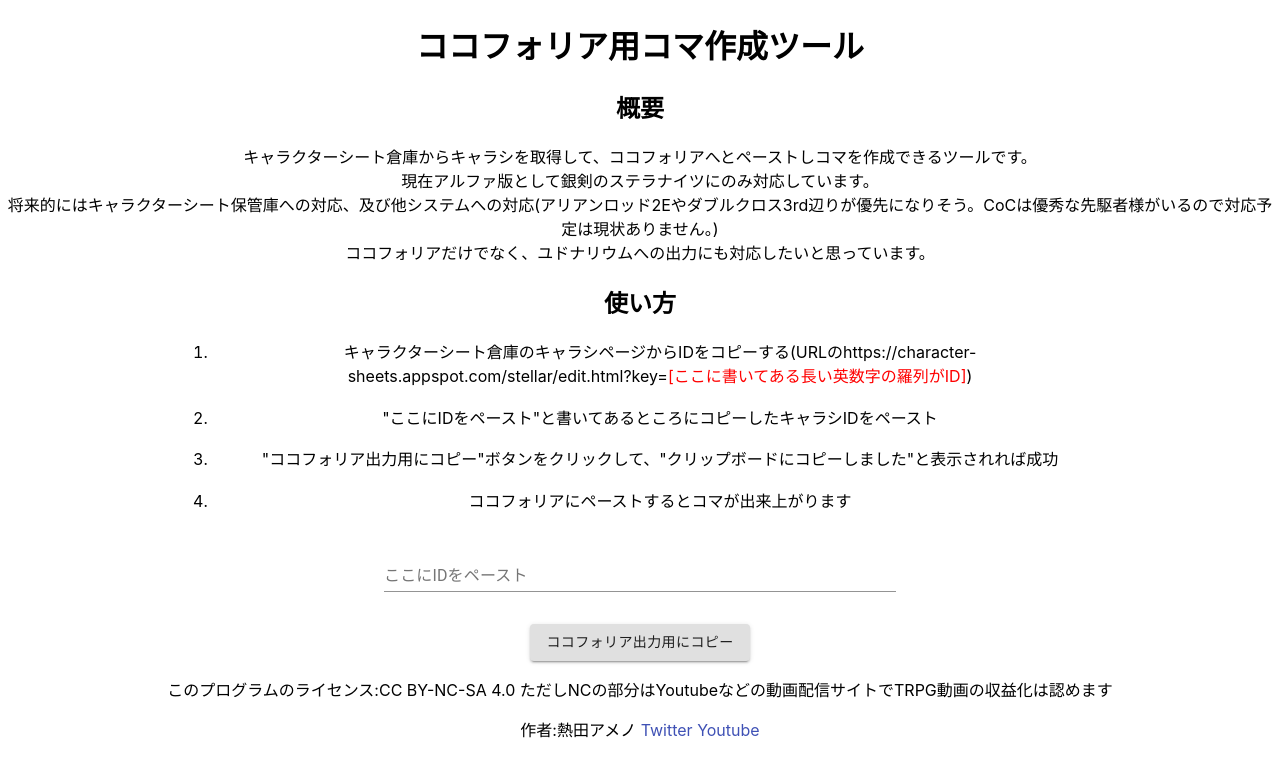
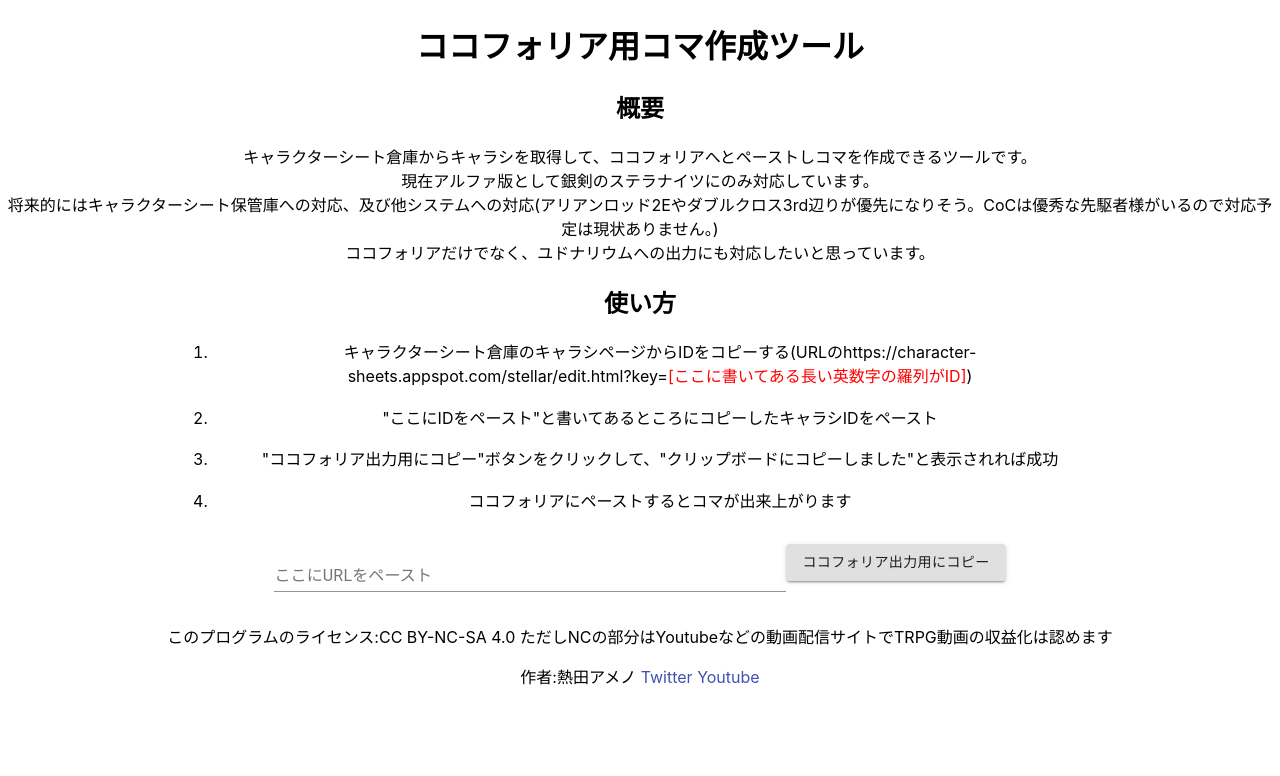
Before and after one commit to AmenoAtsuta/character-sheet-to-ccfolia, a React (Create React App) app: page / in a window 1280 px wide. Shown: the top 776 px of the page. Built offline with nearby package versions, Linux system fonts and the light colour scheme.

Commit message:
URLで出力できるように変更し、処理を改善

```diff
--- a/src/App.tsx
+++ b/src/App.tsx
@@ -8,6 +8,38 @@
 import {indigo, red} from '@mui/material/colors'
 import {ToStellarKnightsCcfolia} from "./to_charasheet_json/StellarKnights"
 import './App.css';
+
+type CharacterClipboardData = {
+  kind: "character";
+  data: Partial<Character>;
+}
+
+type Character = {
+  name: string;
+  memo: string;
+  initiative?: number;
+  externalUrl: string;
+  status: {
+    label: string;
+    value: number;
+    max: number;
+  }[];
+  params?: { label: string; value: string }[];
+  iconUrl: string | null; // [!]
+  faces: { iconUrl: string | null; label: string }[]; // [!]
+  x: number; // [!]
+  y: number; // [!]
+  angle?: number;
+  width?: number;
+  height?: number;
+  active: boolean; // [!]
+  secret?: boolean;
+  invisible?: boolean;
+  hideStatus?: boolean;
+  color?: string;
+  commands?: string;
+  owner?: string | null;
+};
 
 const darkTheme=createTheme({
   palette:{
@@ -25,6 +57,7 @@
   const [system,setSystem]=useState<string>("stellar")
   const [sheetId,setSheetId]=useState<string>("")
   const [resCharaSheet,setResCharaSheet]=useState({});
+  const [charaSheetUrl,setCharaSheetUrl]=useState<string>("")
 
   const inputForms=css`
     margin: 2.5% 0;
@@ -47,31 +80,14 @@
     color:red;
   `
 
-  useEffect(()=>{
-    if(sheetId!=="" && system!==""){
-      fetchJsonp(`https://character-sheets.appspot.com/${system}/display?ajax=1&key=${sheetId}`,{
-        jsonpCallback: 'callback',
-      })
-      .then((res)=>{return res.json()})
-      .then((json)=>{
-        console.log(json);
-        switch(system){
-          case "stellar":
-            setResCharaSheet(ToStellarKnightsCcfolia(json,sheetId))
-            break
-        }
-      })
-      .catch((err)=>{
-        console.log(err)
-      })
-  }
-  },[sheetId,system])
-
   const InputForm:React.VFC=()=>{
     return (
       <div css={inputForms}>
         <form>
-          <TextField variant="standard" label="ここにIDをペースト" onChange={idHandleChange} value={sheetId} css={inputId} />
+          <TextField variant="standard" label="ここにURLをペースト" onChange={idHandleChange} value={charaSheetUrl} css={inputId} name="url" />
+          <Button variant="contained" onClick={handleSubmit} >
+          ココフォリア出力用にコピー
+          </Button>
         </form>
       </div>
     )
@@ -86,8 +102,35 @@
     )
   }
 
-  const copyCharaSheetJson=():void=>{
-    navigator.clipboard.writeText(JSON.stringify(resCharaSheet))
+  const handleSubmit=()=>{
+    console.log(sheetId)
+    if(charaSheetUrl.includes("character-sheets.appspot.com") && sheetId!==""){
+      console.log(`https://character-sheets.appspot.com/${system}/display?ajax=1&key=${sheetId}`)
+      fetchJsonp(`https://character-sheets.appspot.com/${system}/display?ajax=1&key=${sheetId}`,{
+        jsonpCallback: 'callback',
+      })
+      .then((res)=>{return res.json()})
+      .then((json)=>{
+        console.log(json);
+        switch(system){
+          case "stellar":
+            setResCharaSheet(ToStellarKnightsCcfolia(json,sheetId))
+            copyCharaSheetJson(ToStellarKnightsCcfolia(json,sheetId))
+            break
+        }
+      }).then(()=>{
+        console.log(resCharaSheet)
+
+      })
+      .catch((err)=>{
+        console.log(err)
+        alert("キャラシの取得に失敗しました")
+      })
+    }
+  }
+
+  const copyCharaSheetJson=(res:CharacterClipboardData):void=>{
+    navigator.clipboard.writeText(JSON.stringify(res))
     .then(()=>{
       console.log('クリップボードへのコピーに成功')
       alert("クリップボードにコピーしました")
@@ -95,8 +138,18 @@
     .catch((err)=>{console.log(err)})
   }
 
+  useEffect(()=>{
+    if(charaSheetUrl.includes("character-sheets.appspot.com")){
+      setSheetId(charaSheetUrl.slice(charaSheetUrl.indexOf("key=")+4))
+      setSystem(charaSheetUrl.slice(charaSheetUrl.indexOf("com/")+4,charaSheetUrl.indexOf("/",charaSheetUrl.indexOf("com/")+4)))
+      //setSheetId(charaSheetUrl.slice(charaSheetUrl.indexOf("key=")+4))
+      console.log(sheetId)
+      console.log(system)
+    }
+  },[charaSheetUrl])
+
   const idHandleChange=(event:React.ChangeEvent<HTMLInputElement>)=>{
-    setSheetId(event.target.value)
+    setCharaSheetUrl(event.target.value)
   }
 
 
@@ -119,9 +172,6 @@
           <li css={howToUseLi}>ココフォリアにペーストするとコマが出来上がります</li>
         </ul>
         <InputForm/>
-        <Button variant="contained" onClick={()=>copyCharaSheetJson()}>
-          ココフォリア出力用にコピー
-        </Button>
         <PageFooter/>
       </div>
     </ThemeProvider>
```
